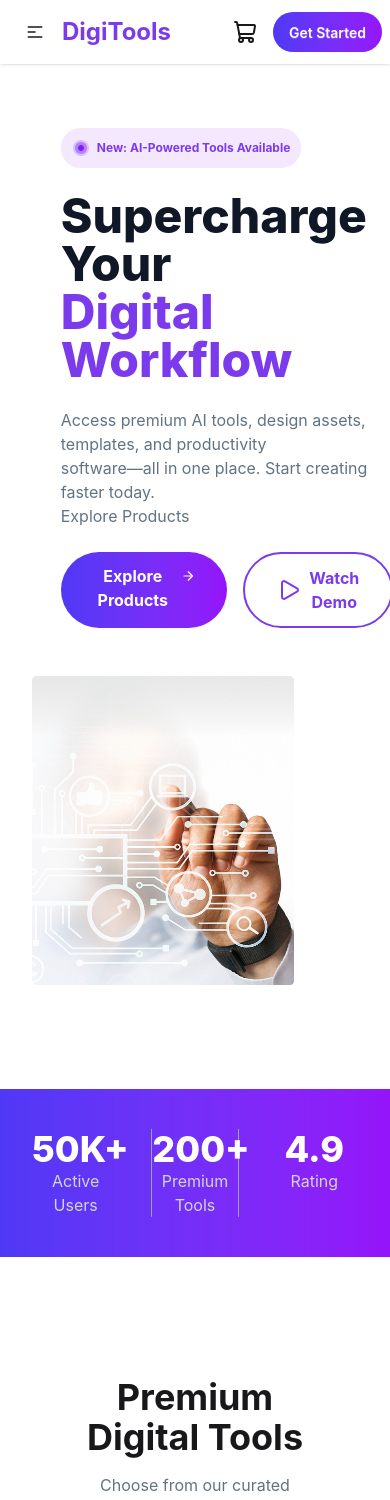
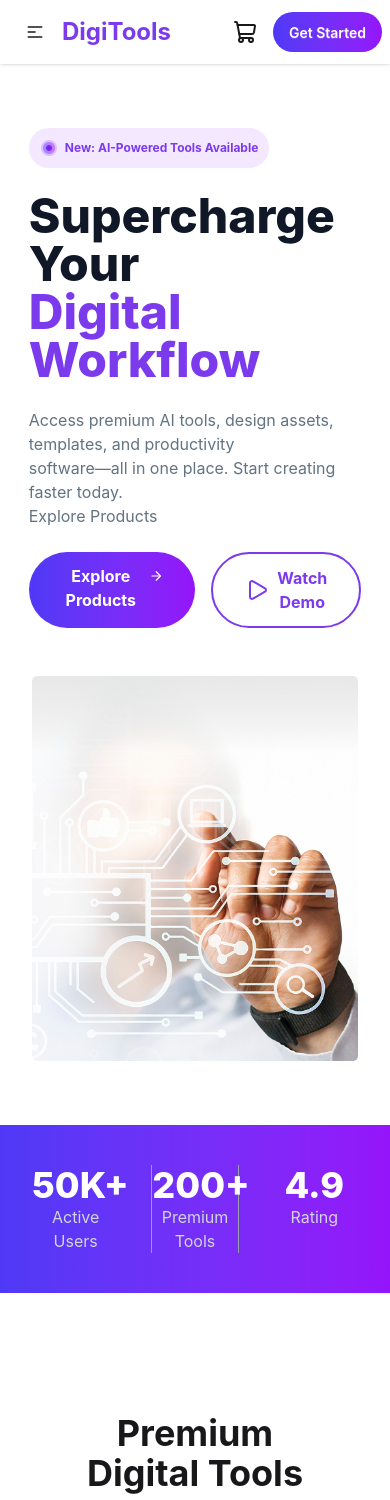
Before and after one commit to jituman01/B13-A6-DigiTools-Platform, a React (Vite) app: page / in a window 390 px wide. Shown: the top 1500 px of the page. Built offline with nearby package versions, Linux system fonts and the light colour scheme.

Commit message:
responsive resize all section

```diff
--- a/src/components/exploreSection/ExploreSection.jsx
+++ b/src/components/exploreSection/ExploreSection.jsx
@@ -2,7 +2,7 @@ import React from 'react';
 
 const ExploreSection = () => {
   return (
-    <div className=' bg-linear-to-r from-[#4F39F6] to-[#9514FA]'>
+    <div className=' bg-linear-to-r from-[#4F39F6] to-[#9514FA] md:px-20 px-10'>
       <div className=" space-y-6 text-center ">
 
           <h1 className="pt-20 text-3xl font-bold text-white">
@@ -17,8 +17,8 @@ const ExploreSection = () => {
 
 
           <div className="flex justify-center space-x-4 text-center mx-auto">
-            <button className="bg-white text-purple-900 p-4 rounded-full font-semibold text-4 flex gap-2 hover:cursor-pointer">Explore Products </button>
-            <button className="border-2 border-white text-white py-4 px-8 rounded-full font-semibold flex items-center gap-2 hover:cursor-pointer"><span></span> View Pricing
+            <button className="bg-white text-purple-900 lg:py-4 py-2 lg:px-8 px-4 rounded-full font-semibold text-4 flex gap-2 hover:cursor-pointer">Explore Products </button>
+            <button className="border-2 border-white text-white lg:py-4 py-2 lg:px-8 px-4 rounded-full font-semibold flex items-center gap-2 hover:cursor-pointer"> View Pricing
           </button>
 
           </div>
--- a/src/components/heroSection/HeroSection.jsx
+++ b/src/components/heroSection/HeroSection.jsx
@@ -5,9 +5,9 @@ import { ArrowRight, Play } from 'lucide-react';
 
 const HeroSection = () => {
   return (
-    <div className="container mx-auto px-8 py-16 flex flex-col md:flex-row items-center">
+    <div className="container mx-auto px-8 py-16 flex flex-col lg:flex-row items-center justify-between lg:gap-12">
 
-      <div className="md:w-1/2 space-y-6 ml-16">
+      <div className="md:w-1/2 space-y-6 lg:ml-16">
 
         <div className="flex bg-purple-100 text-[#7C3AED] text-xs font-bold pl-3 py-3 rounded-full max-w-60 ">
           <div className='mr-2'><img src={ImgIcon} alt="" /></div>
@@ -26,7 +26,7 @@ const HeroSection = () => {
         </p>
 
 
-          <div className="flex space-x-4">
+          <div className="flex space-x-4 ">
             <button className="bg-linear-to-r from-[#4F39F6] to-[#9514FA] text-white px-8 py-3 rounded-full font-bold text-4 flex gap-2 hover:cursor-pointer">Explore Products <ArrowRight></ArrowRight></button>
             <button className="border-2 border-[#7C3AED] text-[#7C3AED] px-8 py-3 rounded-full font-bold flex items-center gap-2 hover:cursor-pointer"><span><Play></Play></span> Watch Demo
           </button>
@@ -34,7 +34,7 @@ const HeroSection = () => {
 
           </div>
         </div>
-      <div className="md:w-1/2 mt-12 flex justify-end mr-16">
+      <div className="md:w-1/2 mt-12 flex justify-end lg:mr-16">
 
           <img src={ImgBanner} alt="" className=" w-full max-w-[500px]" />
         </div>
--- a/src/components/navbar/Navbar.jsx
+++ b/src/components/navbar/Navbar.jsx
@@ -11,7 +11,9 @@ const Navbar = ({cartCount}) => {
       </div>
       <ul
         tabindex="-1"
-        class="menu menu-sm dropdown-content bg-base-100 rounded-box z-1 mt-3 w-52 p-2 shadow  ">
+            class="menu menu-sm dropdown-content bg-base-100 rounded-box z-1 mt-3 w-52 p-2 shadow  ">
+            <li><button className='font-bold text-[17px] hover:cursor-pointer '>Login</button></li>
+
             <li className='font-semibold text-4'><a>Products</a></li>
             <li className='font-semibold text-4'><a>Features</a></li>
             <li className='font-semibold text-4'><a>Pricing</a></li>
@@ -44,7 +46,7 @@ const Navbar = ({cartCount}) => {
           </div>
           </div>
 
-        <button className='font-semibold text-4 mr-4 hover:cursor-pointer hidden lg:flex'>Login</button>
+        <button className='font-semibold text-[17px] mr-4 hover:cursor-pointer hidden lg:flex md:flex text-purple-800'>Login</button>
 
           <button class=" text-white border-none shadow-none btn btn-primary rounded-full bg-linear-to-r from-[#4F39F6] to-[#9514FA] font-semibold text-5">Get Started</button>
   </div>
--- a/src/components/pricingSection/PricingSection.jsx
+++ b/src/components/pricingSection/PricingSection.jsx
@@ -5,12 +5,12 @@ const PricingSection = () => {
   return (
     <div className='container mx-auto max-w-9/12 mb-30'>
       <div className='text-center space-y-3'>
-        <h2 className='text-4xl font-bold text-gray-900 mt-20'>Simple, Transparent Pricing</h2>
+        <h2 className='text-4xl font-bold text-gray-900 lg:mt-20 mt-10'>Simple, Transparent Pricing</h2>
         <p className='text-gray-500'>Choose the plan that fits your needs. Upgrade or downgrade anytime.</p>
       </div>
 
 
-      <div className='grid lg:grid-cols-3 md:grid-cols-2 grid-cols-1 gap-5'>
+      <div className='grid lg:grid-cols-3 md:grid-cols-2 grid-cols-1 lg:gap-5 gap-2 '>
 
         {/* card 01 */}
         <div className="border border-gray-300 rounded-xl p-8 relative flex flex-col bg-[#F9FAFC] hover:shadow-2xl max-w-95 max-h-112 mt-10">
@@ -55,7 +55,7 @@ const PricingSection = () => {
         <div className="border border-gray-300 rounded-xl p-8 relative flex flex-col bg-[#F9FAFC] hover:shadow-2xl max-w-95 max-h-112 mt-10 bg-linear-to-r from-[#4F39F6] to-[#9514FA]">
 
           {/* badge */}
-          <div className='w-28 h-8 absolute -top-5 lg:left-27 md:left-22 left-30'>
+          <div className='w-28 h-8 absolute -top-5 lg:left-32 md:left-27 left-24'>
             <h3 className='font-medium bg-[#FEF3C6] text-[#BB4D00] rounded-full text-center py-1.5'>Most Popular</h3>
           </div>
 
--- a/src/components/statsSection/StatsSection.jsx
+++ b/src/components/statsSection/StatsSection.jsx
@@ -2,7 +2,7 @@ import React from 'react';
 
 const StatsSection = () => {
   return (
-    <div className="bg-linear-to-r from-[#4F39F6] to-[#9514FA] py-10 my-10">
+    <div className="bg-linear-to-r from-[#4F39F6] to-[#9514FA] py-10 lg:my-10">
 
       <div className="container mx-auto px-8 grid grid-cols-3 gap-8 text-center text-white">
 
--- a/src/components/stepsSection/StepSection.jsx
+++ b/src/components/stepsSection/StepSection.jsx
@@ -5,14 +5,14 @@ import ImgIcon3 from '../../assets/rocket.png'
 
 const StepSection = () => {
   return (
-    <div className='py-20 bg-[#F9FAFC]'>
+    <div className='lg:py-20 py-5 bg-[#F9FAFC]'>
 
-      <div className='text-center space-y-3 mb-16'>
+      <div className='text-center space-y-3 lg:mb-16 lg:p p-3'>
         <h2 className='text-4xl font-bold text-gray-900'>Get Started In 3 Steps</h2>
         <p className='text-gray-500'>Start using premium digital tools in minutes, not hours.</p>
       </div>
 
-      <div className='container mx-auto px-8 grid lg:grid-cols-3  md:grid-cols-2 grid-cols-1 gap-5 max-w-9/12 mb-15'>
+      <div className='container mx-auto lg:px-8 grid lg:grid-cols-3  md:grid-cols-2 grid-cols-1 gap-5 max-w-9/12 lg:mb-15 '>
 
         <div className="max-w-90 relative bg-white px-7 py-15 rounded-xl border border-gray-200 flex flex-col items-center text-center">
 
```
